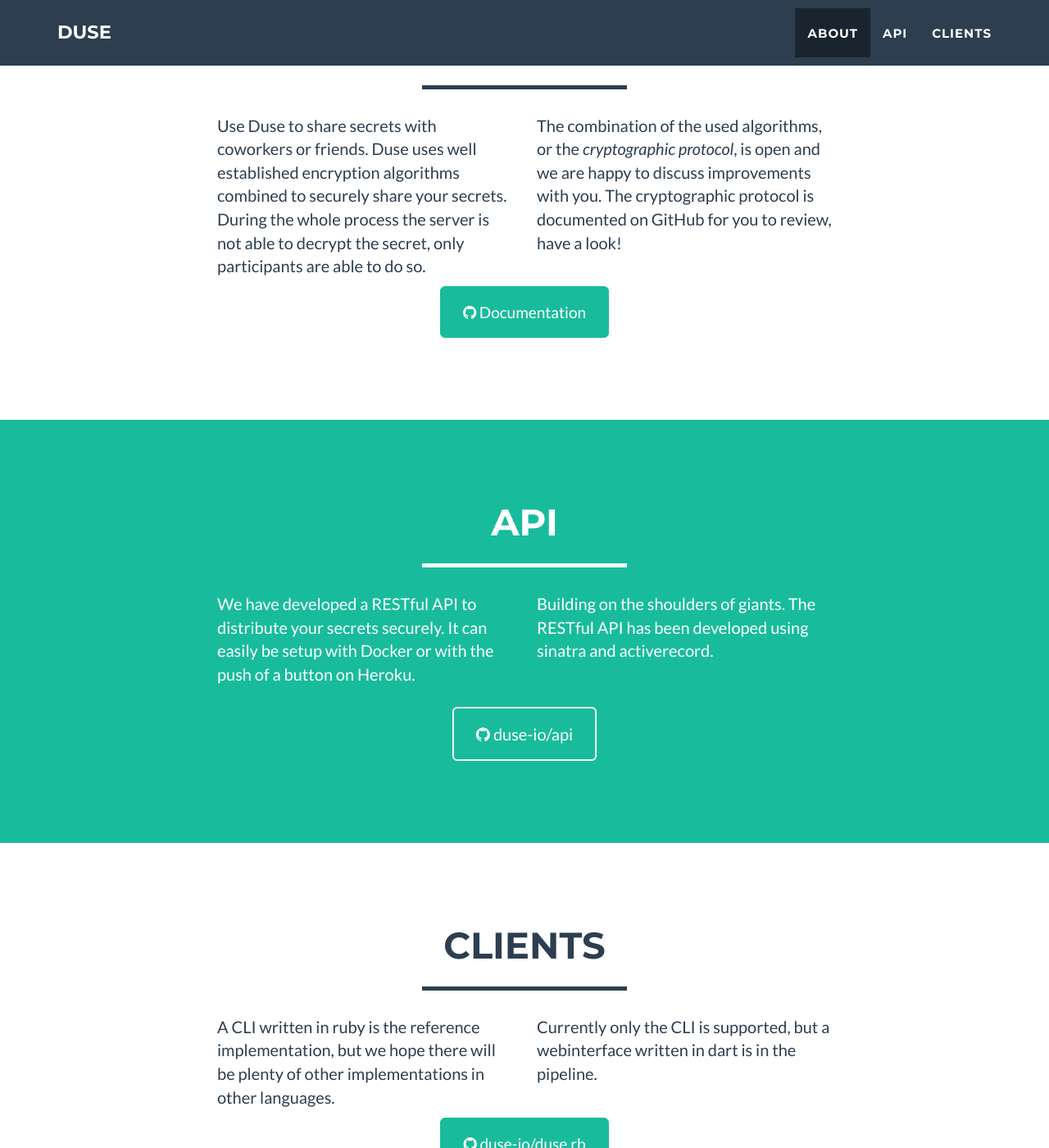
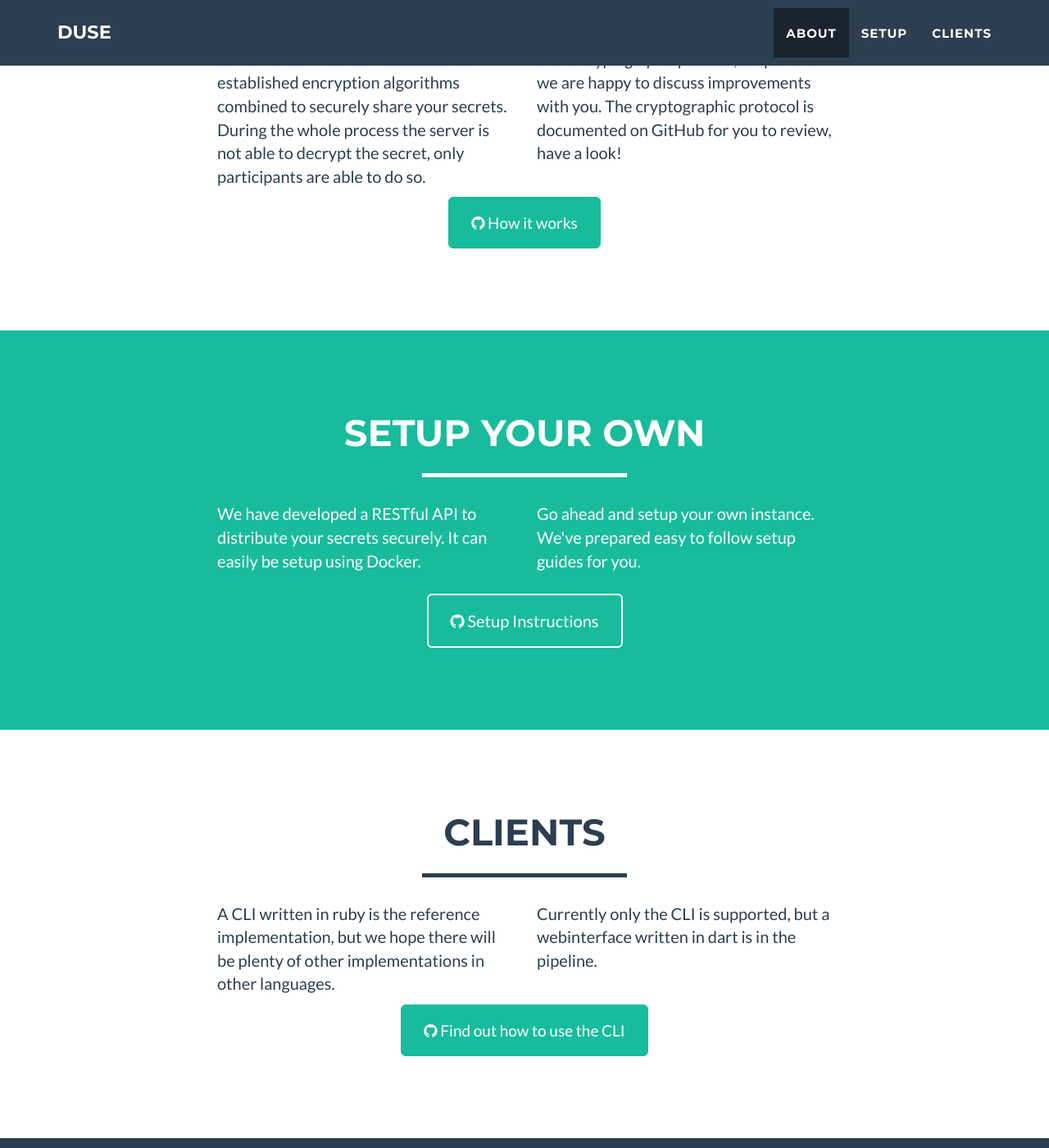
Before and after one commit to duse-io/duse-io.github.io, a Jekyll site: the page built from index.html, in a window 1280 px wide and 1400 px high, scrolled down 846 px. Shown: the whole window at 82% size. Built offline with Jekyll 4.4.1, drawn with Linux system fonts in a browser that asks for light colours.

Commit message:
make landing page less technical

```diff
--- a/_includes/about.html
+++ b/_includes/about.html
@@ -1,12 +1,6 @@
  <!-- About Section -->
     <section id="about">
         <div class="container">
-            <div class="row">
-                <div class="col-lg-12 text-center">
-                    <h2>About</h2>
-                    <hr class="star-primary">
-                </div>
-            </div>
             <div class="row">
                 <div class="col-lg-4 col-lg-offset-2">
                     <p>Use Duse to share secrets with coworkers or friends. Duse uses well established encryption algorithms combined to securely share your secrets. During the whole process the server is not able to decrypt the secret, only participants are able to do so.</p>
@@ -16,7 +10,7 @@
                 </div>
                 <div class="col-lg-8 col-lg-offset-2 text-center">
                     <a href="https://github.com/duse-io/api#how-it-works" class="btn btn-lg btn-success">
-                        <i class="fa fa-github"></i> Documentation
+                        <i class="fa fa-github"></i> How it works
                     </a>
                 </div>
             </div>
--- a/_includes/clients.html
+++ b/_includes/clients.html
@@ -15,8 +15,8 @@
                     <p>Currently only the CLI is supported, but a webinterface written in dart is in the pipeline.</p>
                 </div>
                 <div class="col-lg-8 col-lg-offset-2 text-center">
-                    <a href="https://github.com/duse-io/duse.rb" class="btn btn-lg btn-success">
-                        <i class="fa fa-github"></i> duse-io/duse.rb
+                    <a href="https://github.com/duse-io/duse.rb#the-client" class="btn btn-lg btn-success">
+                        <i class="fa fa-github"></i> Find out how to use the CLI
                     </a>
                 </div>
             </div>
--- a/_includes/nav.html
+++ b/_includes/nav.html
@@ -22,7 +22,7 @@
                         <a href="#about">About</a>
                     </li>
                     <li class="page-scroll">
-                        <a href="#api">API</a>
+                        <a href="#setup">Setup</a>
                     </li>
                     <li class="page-scroll">
                         <a href="#clients">Clients</a>
--- a/_includes/api.html
+++ b/_includes/setup.html
@@ -1,22 +1,22 @@
- <!-- API Section -->
-    <section id="api" class="success">
+ <!-- Setup Section -->
+    <section id="setup" class="success">
         <div class="container">
             <div class="row">
                 <div class="col-lg-12 text-center">
-                    <h2>API</h2>
+                    <h2>Setup your own</h2>
                     <hr class="star-light">
                 </div>
             </div>
             <div class="row">
                 <div class="col-lg-4 col-lg-offset-2">
-                    <p>We have developed a RESTful API to distribute your secrets securely. It can easily be setup with Docker or with the push of a button on Heroku.</p>
+                    <p>We have developed a RESTful API to distribute your secrets securely. It can easily be setup using Docker. </p>
                 </div>
                 <div class="col-lg-4">
-                    <p>Building on the shoulders of giants. The RESTful API has been developed using sinatra and activerecord.</p>
+                  <p>Go ahead and setup your own instance. We've prepared easy to follow setup guides for you.</p>
                 </div>
                 <div class="col-lg-8 col-lg-offset-2 text-center">
                     <a href="https://github.com/duse-io/api" class="btn btn-lg btn-outline">
-                        <i class="fa fa-github"></i> duse-io/api
+                        <i class="fa fa-github"></i> Setup Instructions
                     </a>
                 </div>
             </div>
--- a/_layouts/default.html
+++ b/_layouts/default.html
@@ -5,7 +5,7 @@
     {% include nav.html %}
     {% include header.html %}
     {% include about.html %}
-    {% include api.html %}
+    {% include setup.html %}
     {% include clients.html %}
 
     {% include footer.html %}
```
